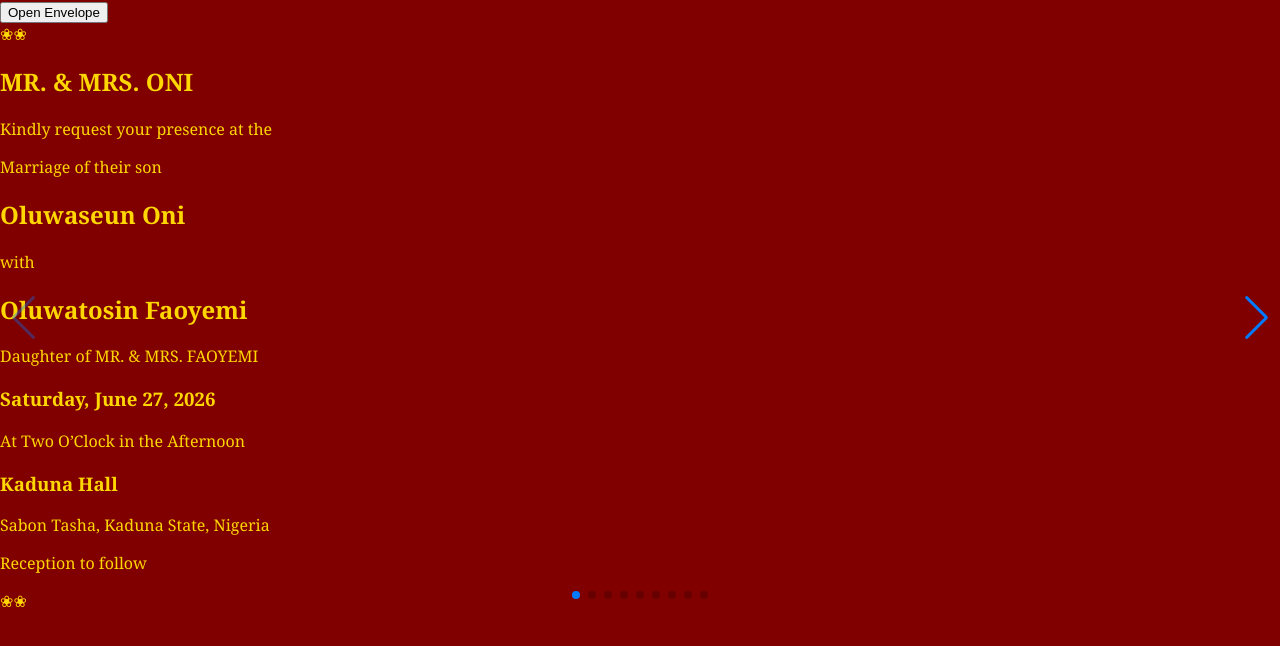
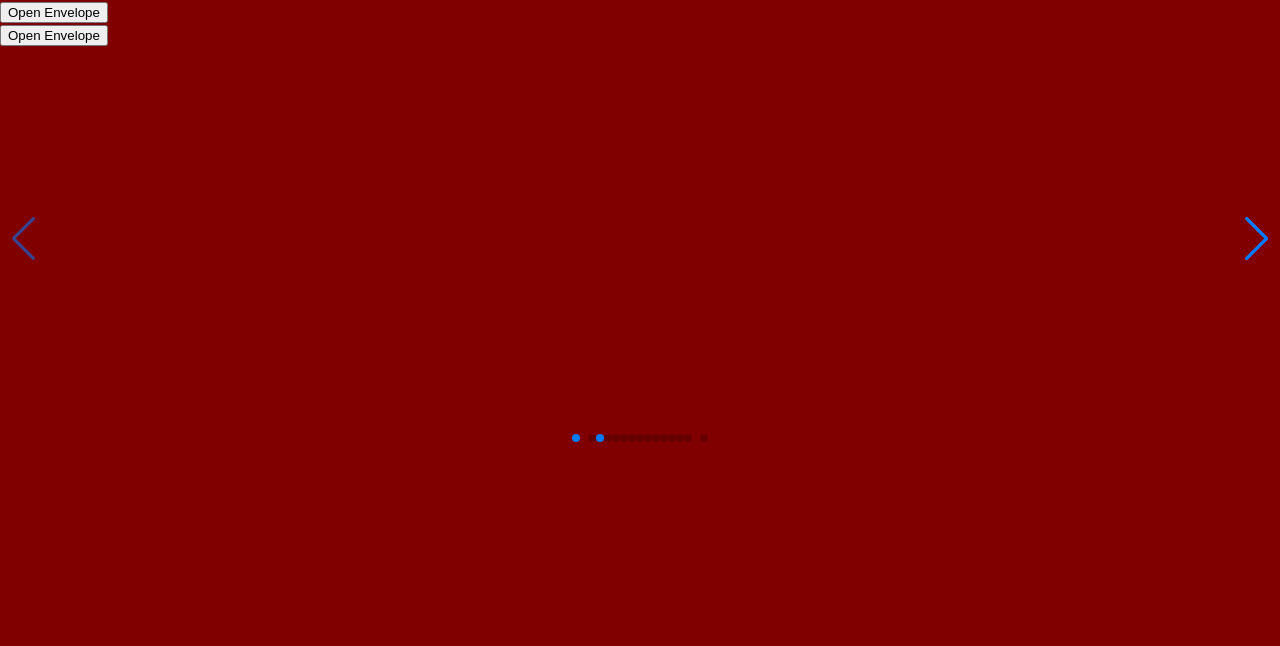
Before and after one commit to bolajioni70-beep/Seun-tosin, a Next.js app: page / in a window 1280 px wide. Shown: the top 646 px of the page. Built offline with nearby package versions, Linux system fonts and the light colour scheme; grey boxes are pictures that could not be loaded.

Commit message:
Update InviteCards.tsx

```diff
--- a/components/InviteCards.tsx
+++ b/components/InviteCards.tsx
@@ -1,40 +1,45 @@
 "use client";
 
-export default function InviteCards() {
+import { Swiper, SwiperSlide } from "swiper/react";
+import "swiper/css";
+import "swiper/css/pagination";
+import "swiper/css/navigation";
+import { Pagination, Navigation } from "swiper/modules";
+
+// Import all sections
+import EnvelopeGate from "./EnvelopeGate";
+import LoveStory from "./LoveStory";
+import LocationSection from "./LocationSection";
+import RSVPForm from "./RSVPForm";
+import GiftSection from "./GiftSection";
+import CongratulationsSection from "./CongratulationsSection";
+
+export default function InvitationSwiper() {
   return (
-    <section className="h-screen flex items-center justify-center bg-[#800000] px-6">
-      <div className="max-w-2xl bg-[#800000] text-[#FFD700] p-8 rounded-lg shadow-2xl border-4 border-[#FFD700] text-center">
-        {/* Decorative corners */}
-        <div className="flex justify-between mb-6">
-          <span className="text-2xl">❀</span>
-          <span className="text-2xl">❀</span>
-        </div>
-
-        {/* Invitation text */}
-        <h2 className="text-3xl font-bold mb-4">MR. & MRS. ONI</h2>
-        <p className="mb-2">Kindly request your presence at the</p>
-        <p className="mb-6">Marriage of their son</p>
-
-        <h1 className="text-4xl font-serif italic mb-4">Oluwaseun Oni</h1>
-        <p className="mb-2">with</p>
-        <h1 className="text-4xl font-serif italic mb-6">Oluwatosin Faoyemi</h1>
-
-        <p className="mb-4">Daughter of MR. & MRS. FAOYEMI</p>
-
-        <h3 className="text-2xl font-bold mb-2">Saturday, June 27, 2026</h3>
-        <p className="mb-6">At Two O’Clock in the Afternoon</p>
-
-        <h3 className="text-xl font-semibold mb-2">Kaduna Hall</h3>
-        <p className="mb-6">Sabon Tasha, Kaduna State, Nigeria</p>
-
-        <p className="italic">Reception to follow</p>
-
-        {/* Decorative corners bottom */}
-        <div className="flex justify-between mt-6">
-          <span className="text-2xl">❀</span>
-          <span className="text-2xl">❀</span>
-        </div>
-      </div>
-    </section>
+    <Swiper
+      pagination={{ clickable: true }}
+      navigation={true}
+      modules={[Pagination, Navigation]}
+      className="h-screen"
+    >
+      <SwiperSlide>
+        <EnvelopeGate />
+      </SwiperSlide>
+      <SwiperSlide>
+        <LoveStory />
+      </SwiperSlide>
+      <SwiperSlide>
+        <LocationSection />
+      </SwiperSlide>
+      <SwiperSlide>
+        <RSVPForm />
+      </SwiperSlide>
+      <SwiperSlide>
+        <GiftSection />
+      </SwiperSlide>
+      <SwiperSlide>
+        <CongratulationsSection />
+      </SwiperSlide>
+    </Swiper>
   );
 }
```
